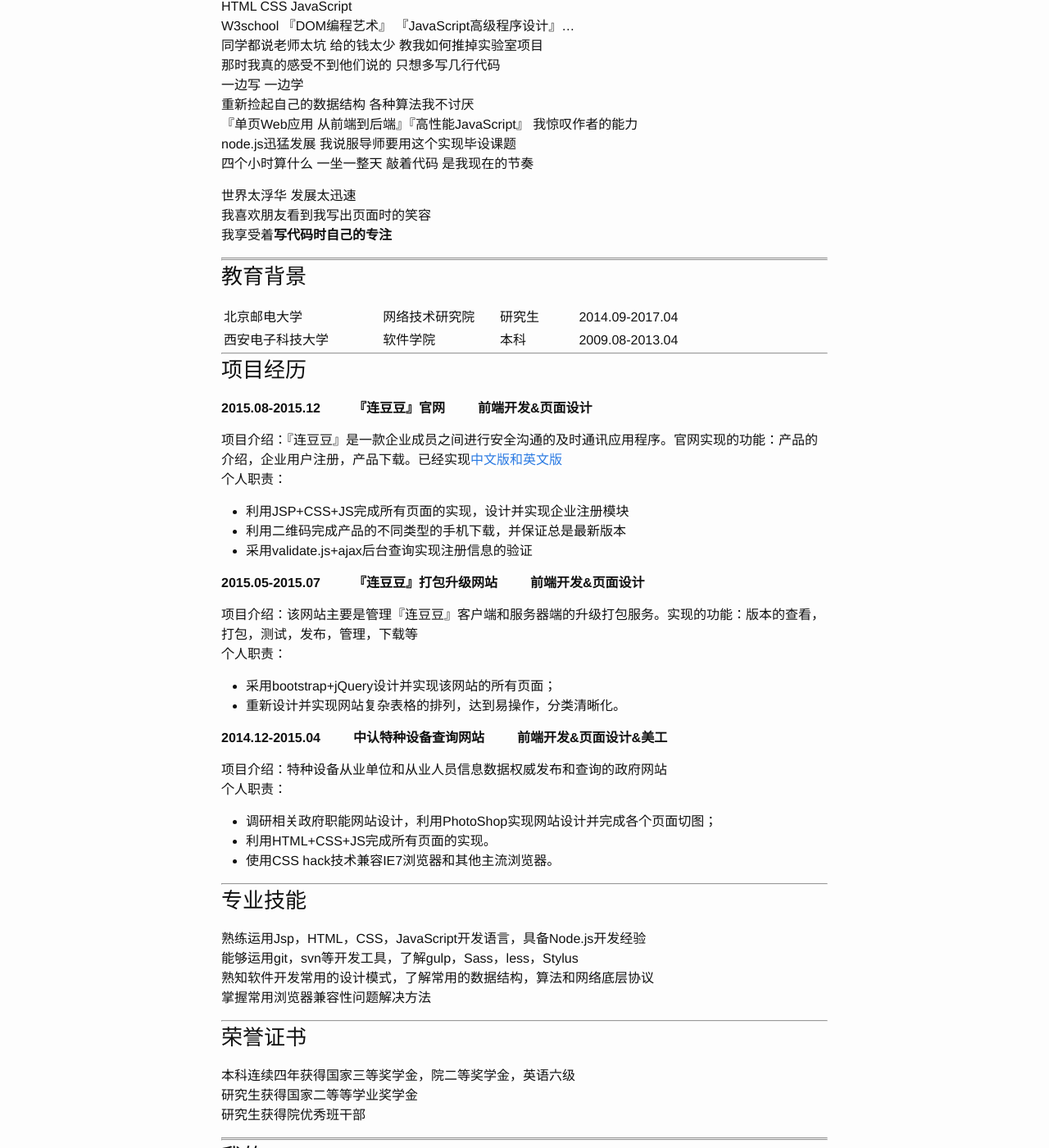
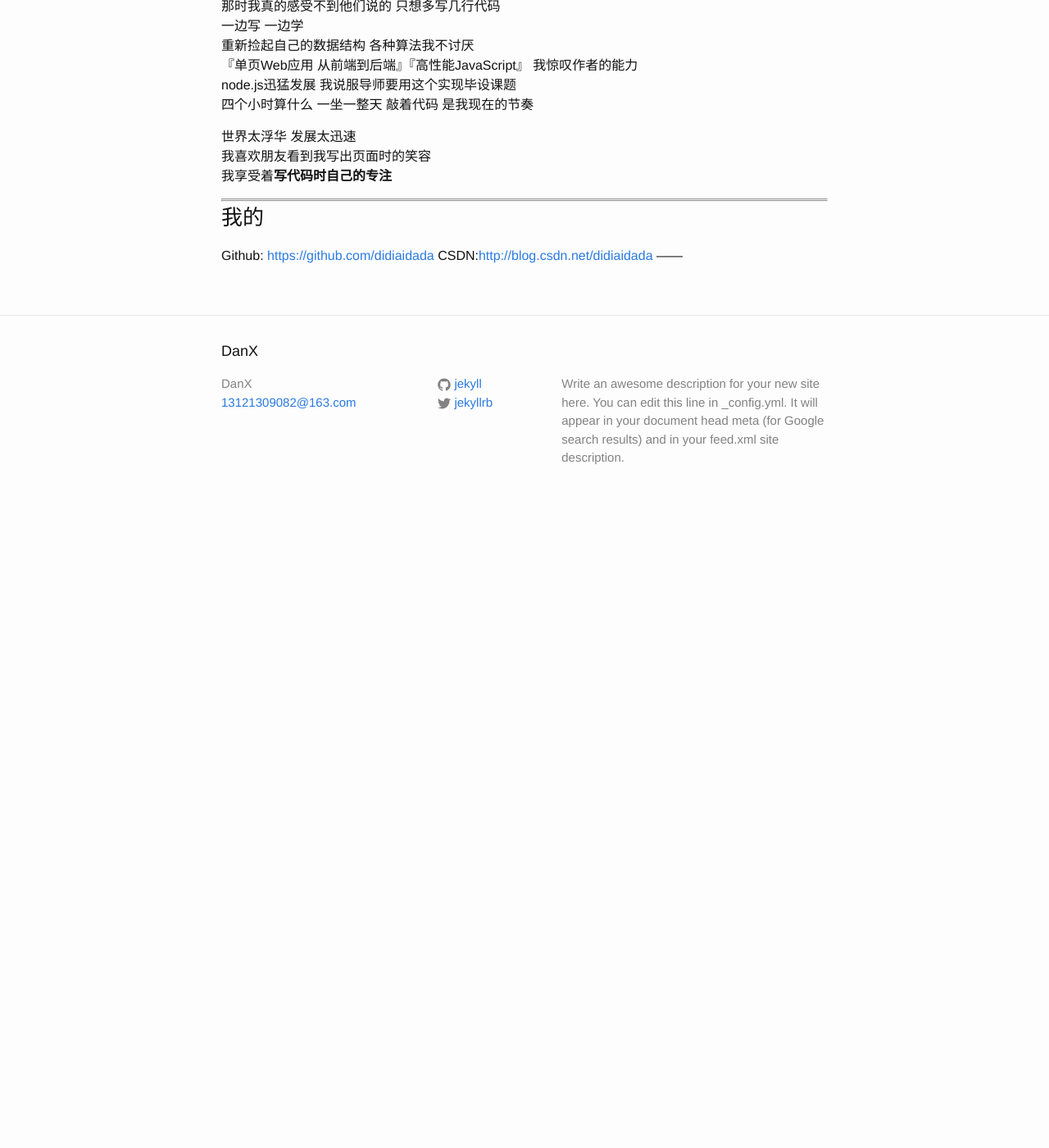
Before and after one commit to didiaidada/didiaidada.github.com, a Jekyll site: the page built from about.md, in a window 1280 px wide and 1400 px high, scrolled down 1143 px. Shown: the whole window at 82% size. Built offline with Jekyll 4.4.1, drawn with Linux system fonts in a browser that asks for light colours; after the commit the page ends 1773 px from its top, so only the background shows below that; some of the changed text lies outside the part shown.

Commit message:
new about

```diff
--- a/about.md
+++ b/about.md
@@ -11,7 +11,7 @@ permalink: /about/
 **[13121309082@163.com](131213090822@163.com)**  &nbsp;&nbsp;&nbsp;|  **(+86) 131213-090-82**  &nbsp;&nbsp;&nbsp;|**喂，wo是个认真的妹纸啊ヾ(=^▽^=)ノ**
 &nbsp;&nbsp;
 
-> [点击下载肖丹的简历吧]()
+> <a href="/img/肖丹-前端开发工程师.pdf" target="_blank">点击查看肖丹的简历吧</a>
 
 ---
 <br/>
@@ -26,10 +26,7 @@ permalink: /about/
 
 
 感谢自己的坚持<br/>
-商场甩卖 我不去扫货  <br/>
-闺密们都在说『来自星星的你』 我不看韩剧 <br/>
-芒果台『爸爸去哪了』 萌娃来袭  我不看综艺<br/>
-不参加同学聚会不能有暑假不能逛淘宝不能做头发不能什么都不能 <br/>
+不参加同学聚会没有有暑假不能逛淘宝不能做头发 <br/>
 日出日落  日复一日  酷暑冬寒   三百多天的付出 <br/>
 **考上了研究生，来到北京**
 
@@ -55,66 +52,10 @@ node.js迅猛发展 我说服导师要用这个实现毕设课题<br/>
 ---
 ---
 
-### 教育背景 {#profile}
 
-|:-----|:-------|:-------|:------
-|北京邮电大学  &nbsp;  &nbsp; &nbsp; &nbsp;   |网络技术研究院  &nbsp; &nbsp; &nbsp;      | 研究生 &nbsp; &nbsp; &nbsp; &nbsp; &nbsp;    |  2014.09-2017.04
-|西安电子科技大学   &nbsp; &nbsp; &nbsp; &nbsp; &nbsp; &nbsp; &nbsp;  |软件学院            |本科      |  2009.08-2013.04
-
-------
-
-### 项目经历 {#skills}
-
-**2015.08-2015.12**  &nbsp;  &nbsp; &nbsp; &nbsp;   **『连豆豆』官网** &nbsp; &nbsp; &nbsp; &nbsp;       **前端开发&页面设计**
-
-项目介绍：『连豆豆』是一款企业成员之间进行安全沟通的及时通讯应用程序。官网实现的功能：产品的介绍，企业用户注册，产品下载。已经实现[中文版和英文版](http://www.linkdood.com)<br/>
-个人职责：<br/>
-
-- 利用JSP+CSS+JS完成所有页面的实现，设计并实现企业注册模块
-- 利用二维码完成产品的不同类型的手机下载，并保证总是最新版本
-- 采用validate.js+ajax后台查询实现注册信息的验证
-
-**2015.05-2015.07**  &nbsp;  &nbsp; &nbsp; &nbsp;   **『连豆豆』打包升级网站** &nbsp; &nbsp; &nbsp; &nbsp;       **前端开发&页面设计**
-
-项目介绍：该网站主要是管理『连豆豆』客户端和服务器端的升级打包服务。实现的功能：版本的查看，打包，测试，发布，管理，下载等<br/>
-个人职责：<br/>
-
-- 采用bootstrap+jQuery设计并实现该网站的所有页面；
-- 重新设计并实现网站复杂表格的排列，达到易操作，分类清晰化。
-
-**2014.12-2015.04**  &nbsp;  &nbsp; &nbsp; &nbsp;   **中认特种设备查询网站** &nbsp; &nbsp; &nbsp; &nbsp;       **前端开发&页面设计&美工**
-
-项目介绍：特种设备从业单位和从业人员信息数据权威发布和查询的政府网站<br/>
-个人职责：<br/>
-
-- 调研相关政府职能网站设计，利用PhotoShop实现网站设计并完成各个页面切图；
-- 利用HTML+CSS+JS完成所有页面的实现。
-- 使用CSS hack技术兼容IE7浏览器和其他主流浏览器。
-
----
-
-### 专业技能 {#skills}
-
-
-熟练运用Jsp，HTML，CSS，JavaScript开发语言，具备Node.js开发经验<br/>
-能够运用git，svn等开发工具，了解gulp，Sass，less，Stylus<br/>
-熟知软件开发常用的设计模式，了解常用的数据结构，算法和网络底层协议<br/>
-掌握常用浏览器兼容性问题解决方法<br/>
-
----
-
-### 荣誉证书 {#skills}
-
-本科连续四年获得国家三等奖学金，院二等奖学金，英语六级<br/>
-研究生获得国家二等等学业奖学金<br/>
-研究生获得院优秀班干部<br/>
-
--------
-------
 
 ### 我的 {#footer}
 
 Github: [https://github.com/didiaidada](https://github.com/didiaidada)
-StackOverflow: [http://stackoverflow.com/users/id/username](http://stackoverflow.com/users/id/username)
-
+CSDN:[http://blog.csdn.net/didiaidada](http://blog.csdn.net/didiaidada)
 ------
```
Also changed, not shown: 3 other files.
